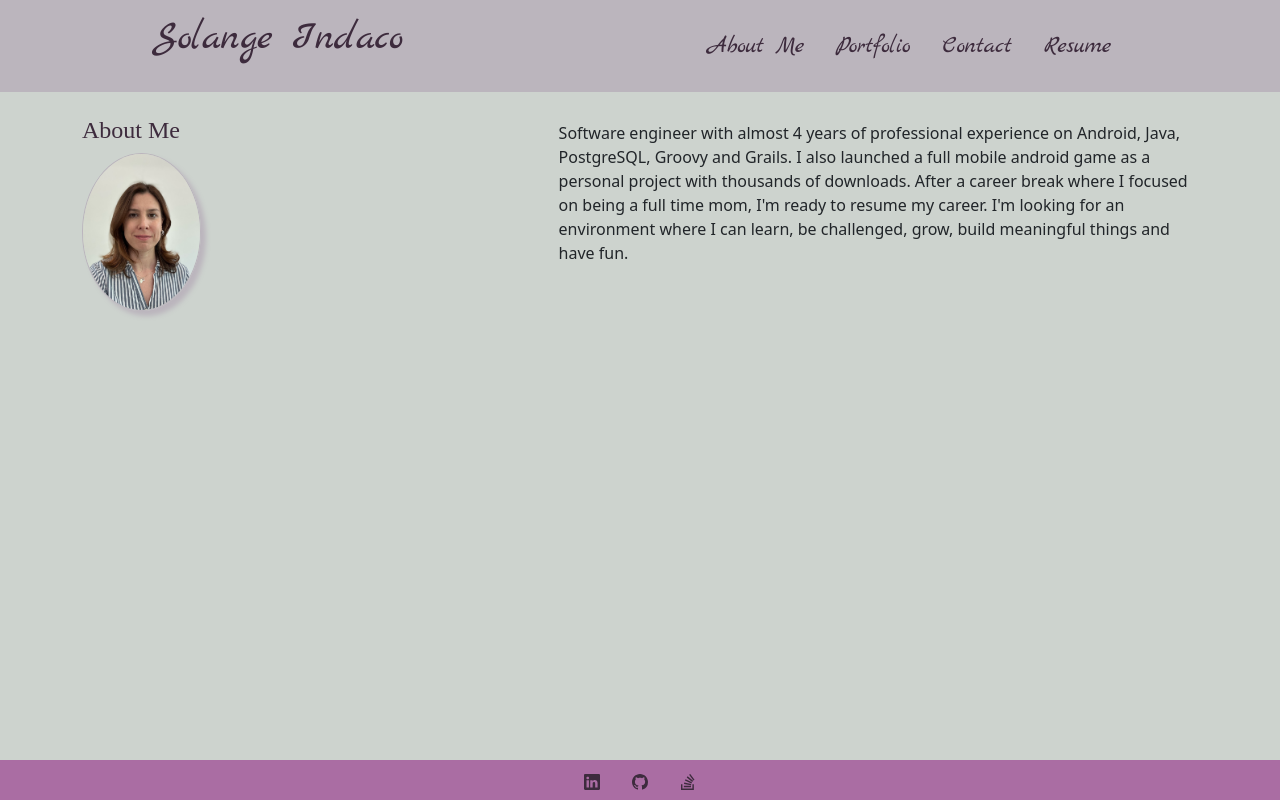
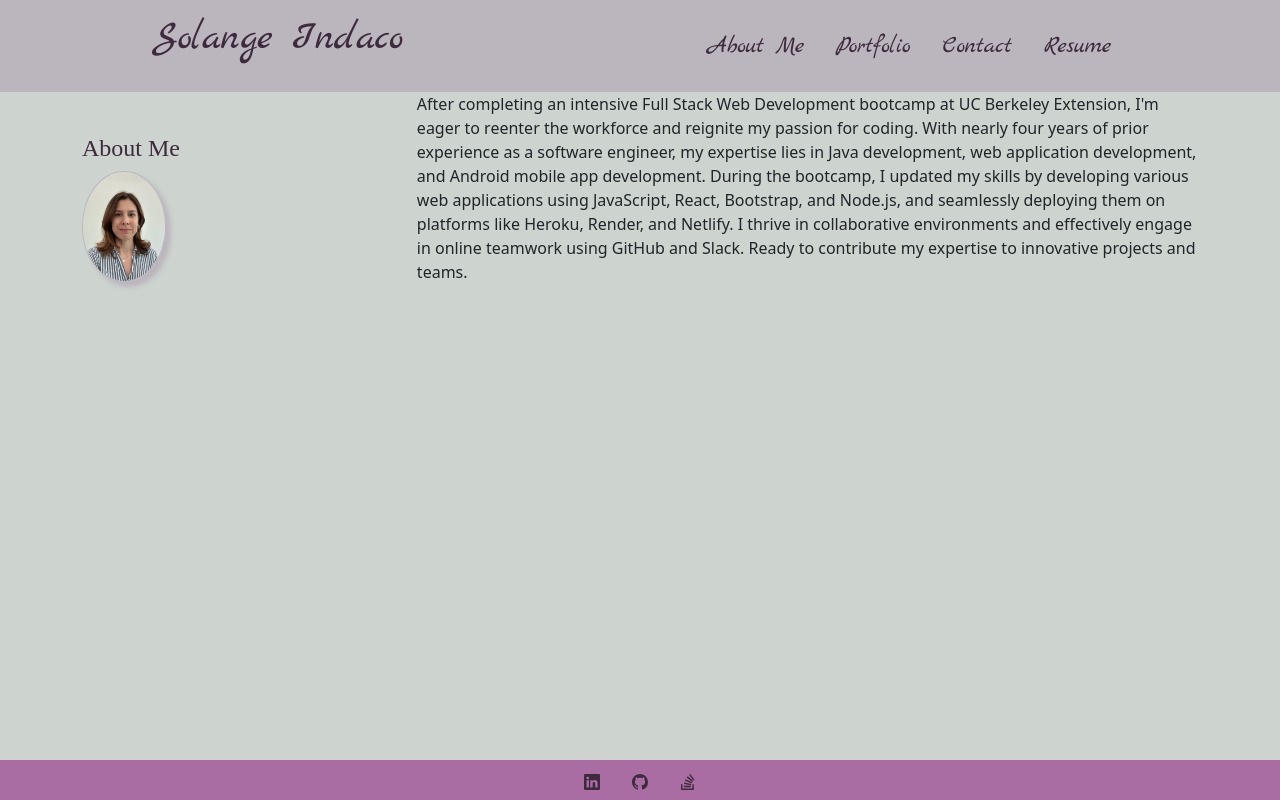
Before and after one commit to solangeindaco/react-porfolio, a React (Vite) app: page / in a window 1280 px wide. Built offline with nearby package versions, Linux system fonts and the light colour scheme; a web font is replaced by a local one.

Commit message:
Change the about me paragraph

```diff
--- a/src/pages/AboutMe.jsx
+++ b/src/pages/AboutMe.jsx
@@ -19,10 +19,13 @@ export default function AboutMe() {
           <h1>About Me</h1>
           <img style={photoStyle} className="w-25 h-25 rounded-circle" src={mePhoto} alt="Solange Indaco" />
         </div>
-        <p>Software engineer with almost 4 years of professional experience on Android, Java, PostgreSQL, Groovy and Grails.
-           I also launched a full mobile android game as a personal project with thousands of downloads.
-           After a career break where I focused on being a full time mom, I'm ready to resume my career.
-           I'm looking for an environment where I can learn, be challenged, grow, build meaningful things and have fun.
+        <p> After completing an intensive Full Stack Web Development bootcamp at UC Berkeley Extension,
+            I'm eager to reenter the workforce and reignite my passion for coding. With nearly four years of prior experience as a software engineer,
+            my expertise lies in Java development, web application development, and Android mobile app development.
+            During the bootcamp, I updated my skills by developing various web applications using JavaScript, React, Bootstrap, and Node.js,
+            and seamlessly deploying them on platforms like Heroku, Render, and Netlify.
+            I thrive in collaborative environments and effectively engage in online teamwork using GitHub and Slack.
+            Ready to contribute my expertise to innovative projects and teams.
         </p>
       </div>
     );
```
